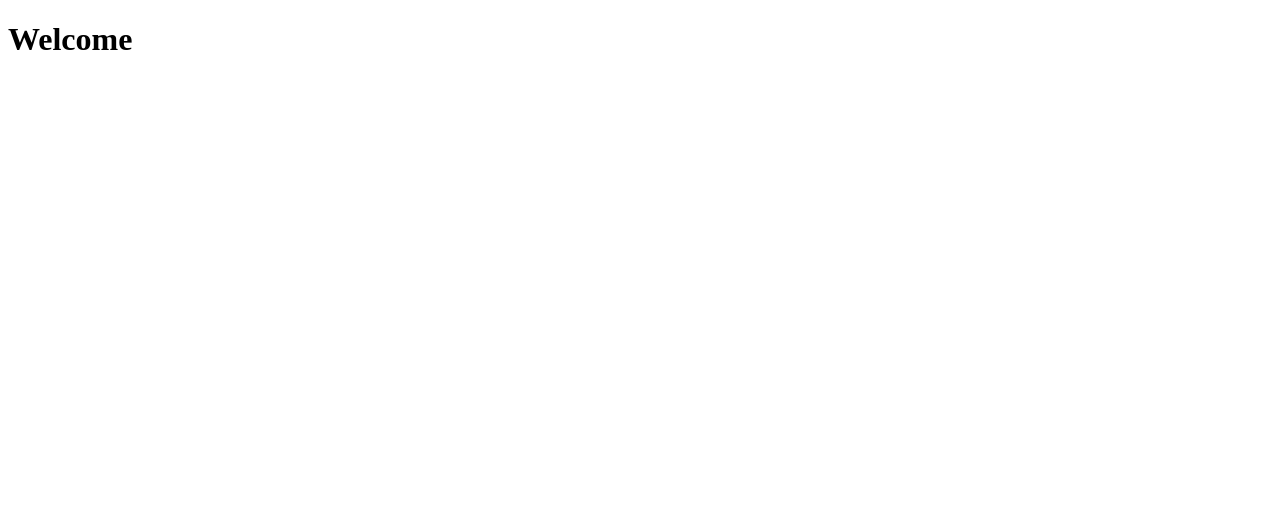
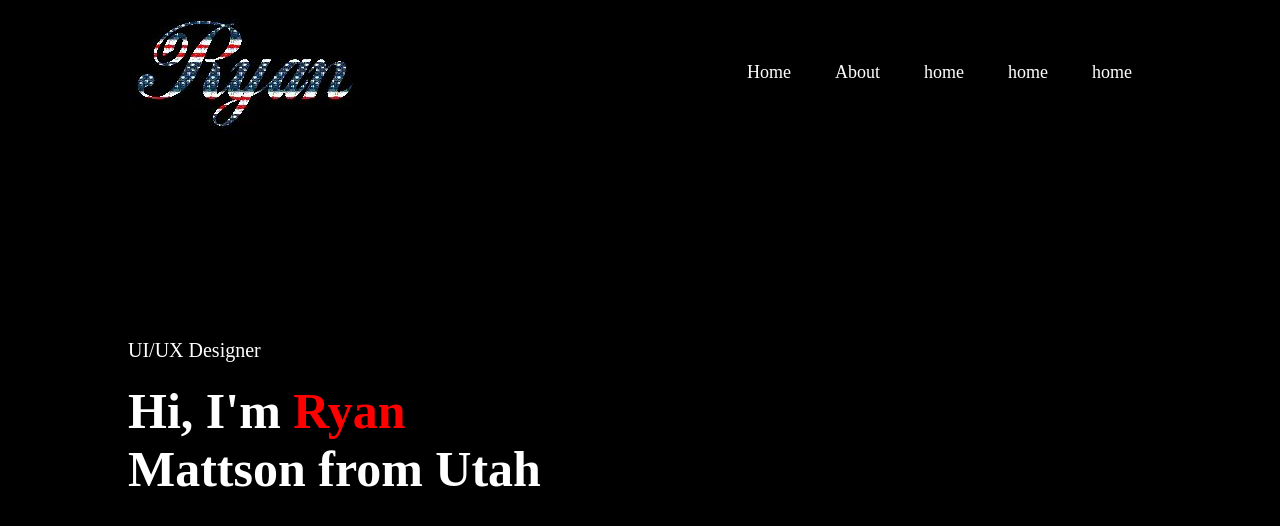
Before and after one commit to ShiftoSnag/Week-02-Challenge, a plain HTML site: page index.html in a window 1280 px wide. Drawn offline with Linux system fonts and the light colour scheme.

Commit message:
second commit

```diff
--- a/assets/css/style.css
+++ b/assets/css/style.css
@@ -0,0 +1,69 @@
+*{
+    margin: 0;
+    padding: 0;
+    font-family: "Poppins", "sans-serif";
+    box-sizing: border-box;
+}
+
+body{
+    background: black;
+    color: white;
+}
+#header{
+    width: 100%;
+    height: 100px;
+
+}
+
+.container{
+    padding: 10px 10%;
+}
+
+nav{
+    display: flex;
+    align-items: center;
+    justify-content: space-between;
+    flex-wrap: wrap;
+}
+
+.logo{
+    width: 140px;
+}
+
+nav ul li{
+    display: inline-block;
+    list-style: none;
+    margin: 10px 20px;
+
+}
+nav ul li a{
+    color: white;
+    text-decoration: none;
+    font-size: 18px;
+    position: relative;
+}
+
+nav ul li a::after{
+    content: "";
+    width: 0;
+    height: 3px;
+    background: red;
+    position: absolute;
+    left: 0;
+    bottom: -6px;
+    transition: 0.5s;
+}
+nav ul li a:hover::after{
+    width: 100%;
+}
+.header-text{
+    margin-top: 20%;
+    font-size: 20px;
+}
+.header-text h1{
+    font-size: 50px;
+    margin-top: 20px;
+}
+.header-text h1 span{
+    color: red;
+}
--- a/index.html
+++ b/index.html
@@ -4,10 +4,37 @@
     <meta charset="UTF-8">
     <meta http-equiv="X-UA-Compatible" content="IE=edge">
     <meta name="viewport" content="width=device-width, initial-scale=1.0">
-    <title>Ryans-Online-Portfolio</title>
+    <title>Ryan Online Portfolio</title>
+    <link rel="stylesheet" href="assets/css/style.css">
 </head>
-<h1>Welcome</h1>
 <body>
+  <div id="header">
+    <div class="container">
+        <nav>
+            <img src="images/Logo.png" alt="Logo">
+            <ul>
+                <li><a href="#">Home</a></li>
+                <li><a href="#">About</a></li>
+                <li><a href="#">home</a></li>
+                <li><a href="#">home</a></li>
+                <li><a href="#">home</a></li>
+            </ul>
+        </nav>
+        <div class="header-text">
+            <p>UI/UX Designer</p>
+            <h1>Hi, I'm <span>Ryan</span><br>Mattson from Utah</h1>
 
+        </div>
+    </div>
+  </div>
+  <div id="about">
+    <div class="container">
+        <div class="row">
+            <div class="about-column-1"></div>
+            <div class="about-column-2"></div>
+        </div>
+    </div>
+  </div>
+  </div>
 </body>
 </html>
```
Also changed, not shown: images/Car.jpg (added), images/logo.png (added).
